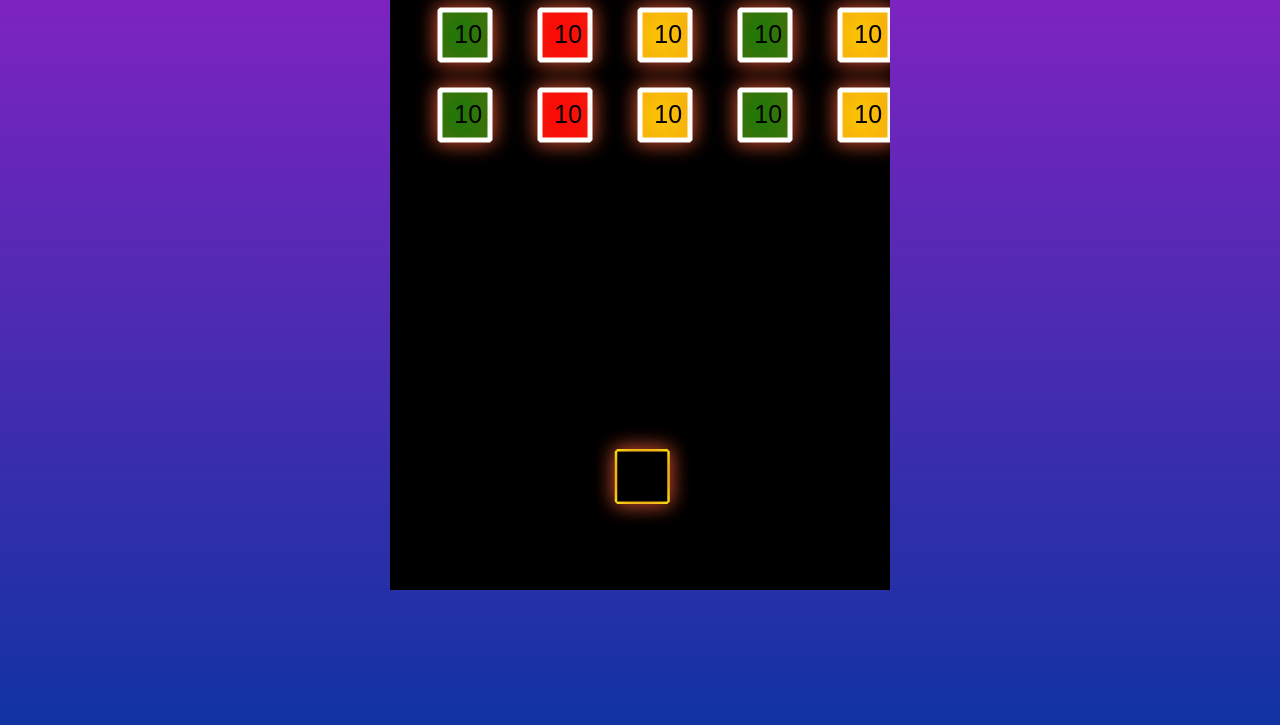
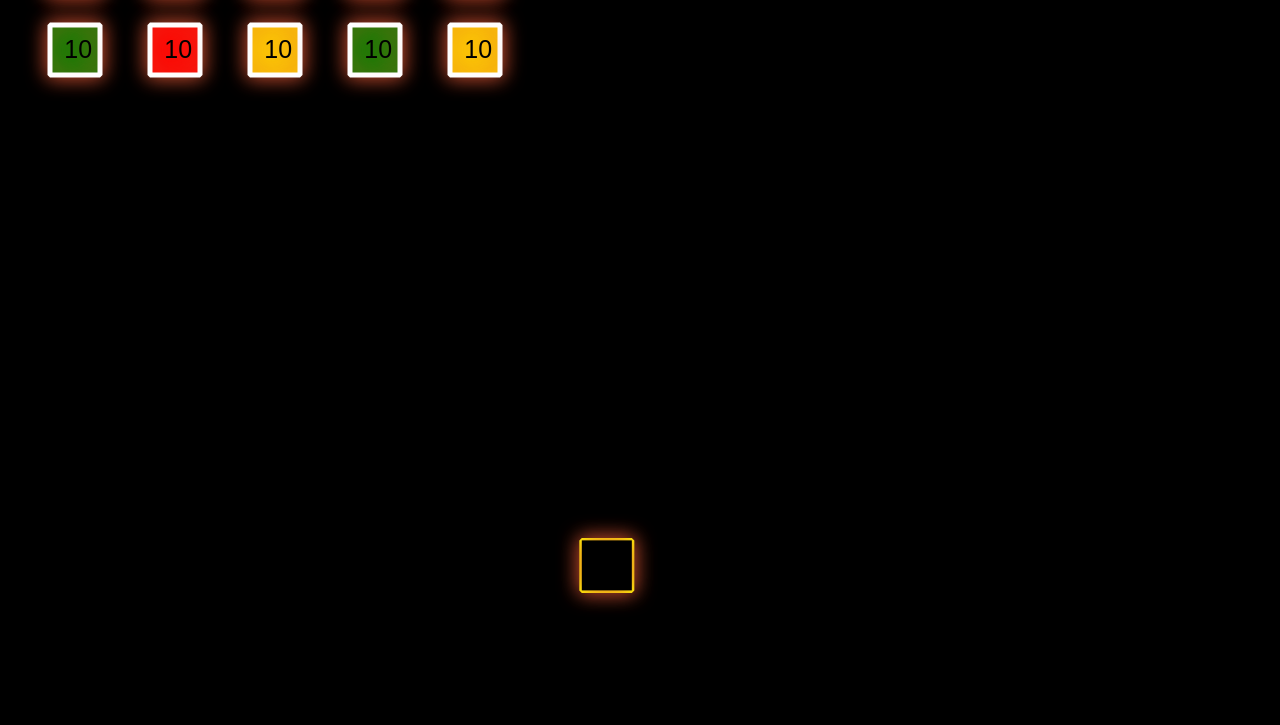
Before and after one commit to vapinedo/JavaScript-BulletShooting, a plain HTML site: page index.html in a window 1280 px wide. Shown: the part 75-800 px from the top of the page. Drawn offline with Linux system fonts and the light colour scheme.

Commit message:
makes gameboard fit full screen

```diff
--- a/BulletController.js
+++ b/BulletController.js
@@ -10,9 +10,10 @@ export default class BulletController {
 
     shoot(x, y, speed, damage, delay) {
         if (this.timeTillNextBullet <= 0) {
-            if (this.bullets.length < 5) {
-                this.bullets.push(new Bullet(x, y, speed, damage));
-            }
+            // if (this.bullets.length < 5) {
+            //     this.bullets.push(new Bullet(x, y, speed, damage));
+            // }
+            this.bullets.push(new Bullet(x, y, speed, damage));
             this.timeTillNextBullet = delay;
         }
         this.timeTillNextBullet--;
--- a/index.html
+++ b/index.html
@@ -9,8 +9,7 @@
 </head>
 
 <body>
-    <h1>JavaScript Shooting Bullets</h1>
-    <canvas id="game"></canvas>
+    <canvas id="gameboard"></canvas>
     <script src="index.js" type="module"></script>
 </body>
 
--- a/index.js
+++ b/index.js
@@ -2,11 +2,11 @@ import Player from "./Player.js";
 import Enemy from "./Enemy.js";
 import BulletController from "./BulletController.js";
 
-const canvas = document.getElementById("game");
+const canvas = document.getElementById("gameboard");
 const context = canvas.getContext("2d");
 
-canvas.width = 500;
-canvas.height = 600;
+canvas.width = window.innerWidth;
+canvas.height = window.innerHeight;
 
 const bulletController = new BulletController(canvas);
 const player = new Player(canvas.width / 2.2, canvas.height / 1.3, bulletController);
```
